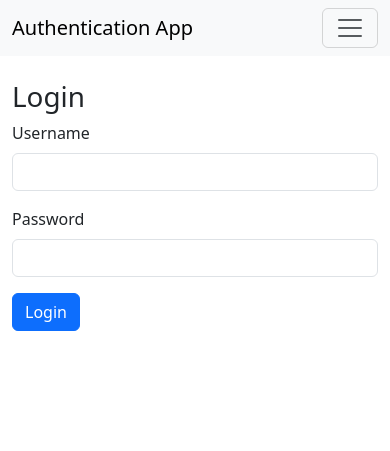
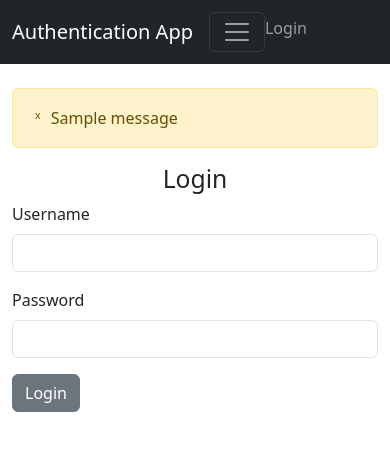
Before and after one commit to isntdoris/user_authentication, a Django app: page /login/ in a window 390 px wide. Shown: the top 451 px of the page. Run offline with Django 5.2, Linux system fonts and the light colour scheme; one stand-in notice (Sample message) is shown.

Commit message:
login & logout

```diff
--- a/mysite/authenticate/templates/authenticate/base.html
+++ b/mysite/authenticate/templates/authenticate/base.html
@@ -12,7 +12,7 @@
     />
   </head>
   <body>
-    <nav class="navbar navbar-expand-lg bg-body-tertiary">
+    <nav class="navbar navbar-expand-lg navbar-dark bg-dark">
       <div class="container-fluid">
         <a class="navbar-brand" href="{% url 'home' %}">Authentication App</a>
         <button
@@ -26,17 +26,42 @@
         >
           <span class="navbar-toggler-icon"></span>
         </button>
-        <div class="collapse navbar-collapse" id="navbarSupportedContent">
-          <ul class="navbar-nav me-auto mb-2 mb-lg-0">
-            <li class="nav-item">
-              <a class="nav-link" href="{% url 'login' %}">Login</a>
-            </li>
-          </ul>
-        </div>
+        <div class="collapse navbar-collapse" id="navbarSupportedContent"></div>
+        <ul class="navbar-nav me-auto mb-2 mb-lg-0">
+          {% if user.is_authenticated %}
+          <li class="nav-item">
+            <a class="nav-link" href="#">Logout</a>
+          </li>
+          {% else %}
+          <li class="nav-item">
+            <a class="nav-link" href="{% url 'login' %}">Login</a>
+          </li>
+          {% endif %}
+        </ul>
       </div>
     </nav>
     <br />
-    <div class="container">{% block content %} {% endblock content %}</div>
+    <div class="container">
+      {% if messages %} {% for message in messages %}
+      <div class="alert alert-warning alert-dismissable fade show" role="alert">
+        <button
+          type="button"
+          class="close"
+          data-bs-dismiss="alert"
+          aria-label="Close"
+          style="
+            border: none;
+            background: transparent;
+            color: inherit;
+            font-size: inherit;
+          "
+        >
+          <small><sup>x</sup></small>
+        </button>
+        {{ message }}
+      </div>
+      {% endfor %} {% endif %} {% block content %} {% endblock content %}
+    </div>
     <script
       src="https://cdn.jsdelivr.net/npm/bootstrap@5.3.3/dist/js/bootstrap.bundle.min.js"
       integrity="sha384-YvpcrYf0tY3lHB60NNkmXc5s9fDVZLESaAA55NDzOxhy9GkcIdslK1eN7N6jIeHz"
--- a/mysite/authenticate/templates/authenticate/home.html
+++ b/mysite/authenticate/templates/authenticate/home.html
@@ -1,6 +1,5 @@
 {% extends 'authenticate/base.html' %} {% block content %}
 
 <h1>This is the home page</h1>
-<button type="button" class="btn btn-outline-secondary">Secondary</button>
 
 {% endblock content %}
--- a/mysite/authenticate/templates/authenticate/login.html
+++ b/mysite/authenticate/templates/authenticate/login.html
@@ -1,16 +1,19 @@
 {% extends 'authenticate/base.html' %} {% block content %}
 
-<h1>Login</h1>
-<form>
+<h2 class="text-center">Login</h2>
+<div class="col-md-6 offset-md-3">
+  <form method="POST">
+    {% csrf_token %}
     <div class="mb-3">
       <label for="exampleInputEmail1" class="form-label">Username</label>
-    <input type="email" class="form-control" />
+      <input type="text" class="form-control" name="username" />
     </div>
     <div class="mb-3">
       <label for="exampleInputPassword1" class="form-label">Password</label>
-    <input type="password" class="form-control" id="exampleInputPassword1" />
+      <input type="password" class="form-control" name="password" />
     </div>
 
-  <button type="submit" class="btn btn-primary">Login</button>
+    <button type="submit" class="btn btn-secondary">Login</button>
   </form>
+</div>
 {% endblock content %}
--- a/mysite/authenticate/views.py
+++ b/mysite/authenticate/views.py
@@ -1,8 +1,21 @@
-from django.shortcuts import render
+from django.shortcuts import render, redirect
 from django.contrib.auth import authenticate, login, logout
+from django.contrib import messages
 
 def home(request):
     return render(request, 'authenticate/home.html', {})
 
 def login_user(request):
-    return render(request, 'authenticate/login.html', {})
+    if request.method == 'POST':
+        username = request.POST['username']
+        password = request.POST['password']
+        user = authenticate(request, username=username, password=password)
+        if user is not None:
+            login(request, user)
+            messages.success(request, ('You Have Been Logged In!'))
+            return redirect('home')
+        else:
+            messages.success(request, ('Error Loggin In - Please Try Again...'))
+            return redirect('login')
+    else:
+        return render(request, 'authenticate/login.html', {})
```
Also changed, not shown: mysite/db.sqlite3. Lines whose indentation alone changed are shown as unchanged.
